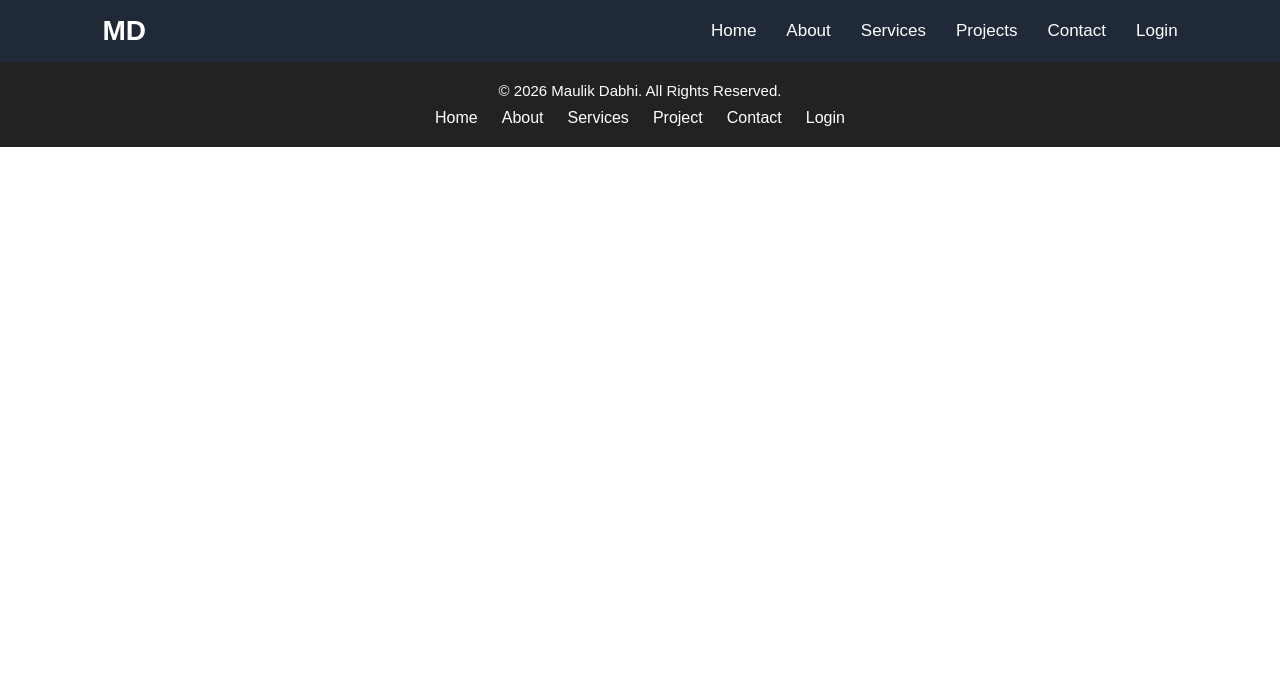
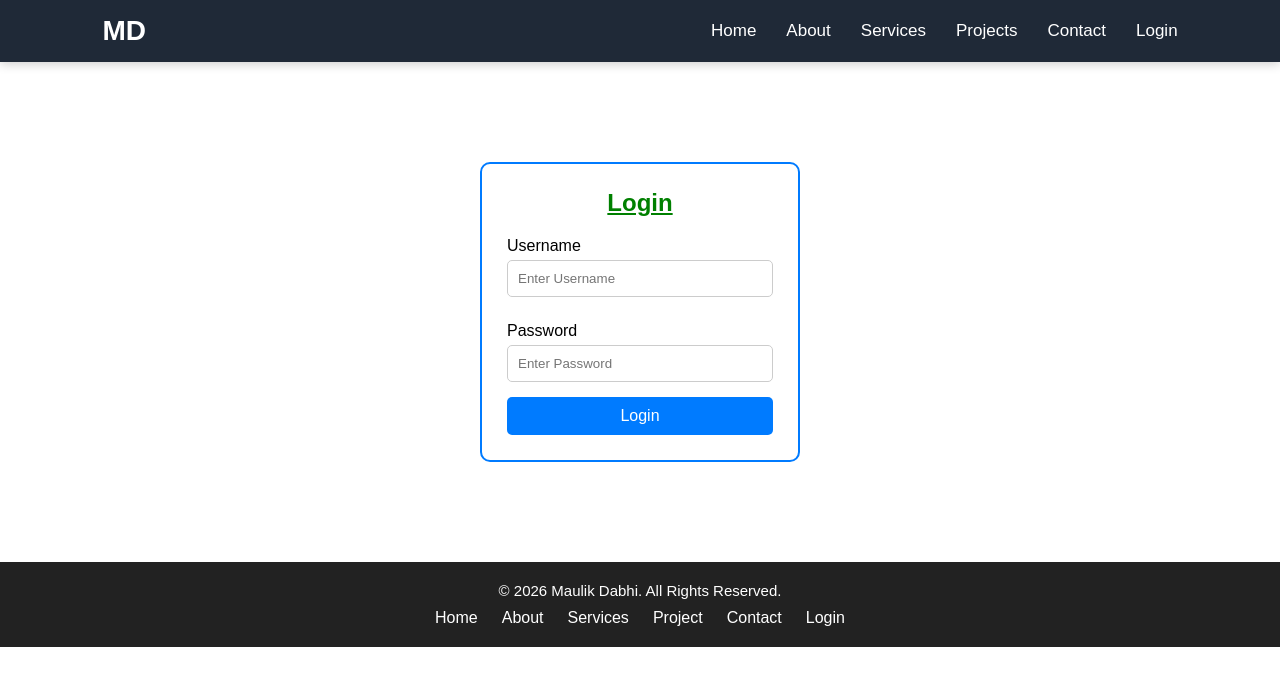
Before and after one commit to moleeekkk/first-app, a React (Vite) app: page /login in a window 1280 px wide. Shown: the top 686 px of the page. Built offline with nearby package versions, Linux system fonts and the light colour scheme.

Commit message:
Edit App Component

```diff
--- a/src/App.jsx
+++ b/src/App.jsx
@@ -7,6 +7,7 @@ import About from "./pages/About";
 import { Services } from "./pages/Sevices";
 import { Project } from "./pages/Project";
 import { Contact } from "./pages/Contact";
+import Login from "./pages/Login";
 
 function App() {
   return (
@@ -19,6 +20,7 @@ function App() {
         <Route path="/services" element={<Services />} />
         <Route path="/projects" element={<Project />} />
         <Route path="/contact" element={<Contact />} />
+        <Route path="/login" element={<Login />} />
       </Routes>
 
       <Footer />
```
